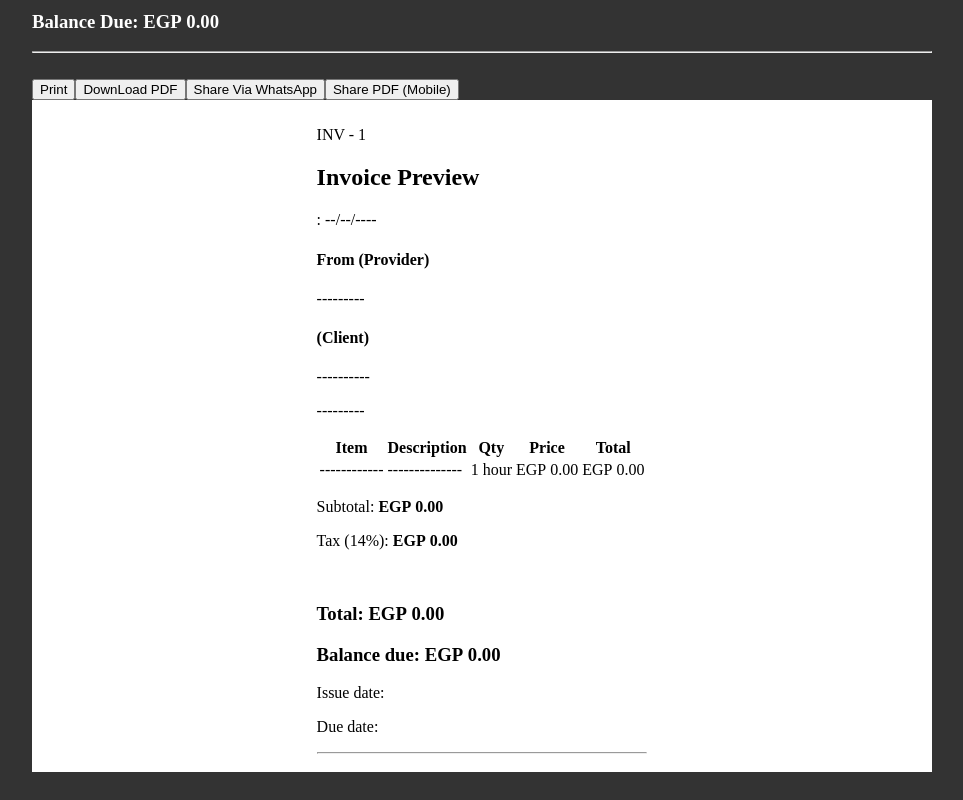
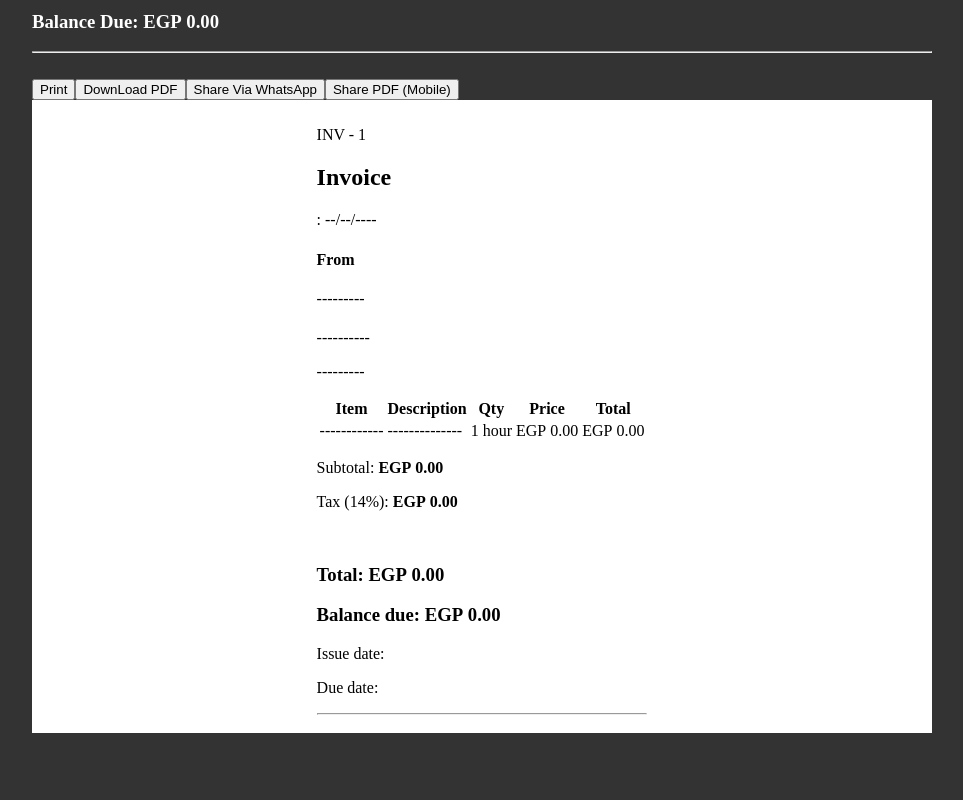
Before and after one commit to Fergany1/Bilingual-Invoice-Contract-Generator, a React (Vite) app: page / in a window 1280 px wide. Shown: the part 1178-1978 px from the top of the page, without its empty margins (158-1121 px from the left). After the commit the page ends 1939 px from the top, so only its background shows below. Built offline with nearby package versions, Linux system fonts and the light colour scheme.

Commit message:
working: invoice perview

```diff
--- a/src/Components/InvoiceForm/InvoicePreview.jsx
+++ b/src/Components/InvoiceForm/InvoicePreview.jsx
@@ -33,7 +33,7 @@ export function InvoicePreview() {
             {/*Invoice Preview Header*/}
             <div>
                 <p>{t.number} - {values.invoiceNumber}</p>
-                <h2>Invoice Preview</h2>
+                <h2>{t.title}</h2>
 
                 <div>
                     <p>{t.date} : {values.issueDate || '--/--/---- '}</p>
@@ -42,12 +42,12 @@ export function InvoicePreview() {
             {/* Parties Context */}
             <div>
                 <div>
-                    <h4>{t.from} (Provider)</h4>
+                    <h4>{t.from}</h4>
                     <p>{values.providerName || '---------'}</p>
                     <p>{values.providerEmail}</p>
                 </div>
                 <div>
-                    <h4>{t.billto} (Client)</h4>
+                    <h4>{t.billto}</h4>
                     <p>{values.clientName || '----------'}</p>
                     <p>{values.companyName || '---------'}</p>
                     <p>{values.clientEmail}</p>
```
